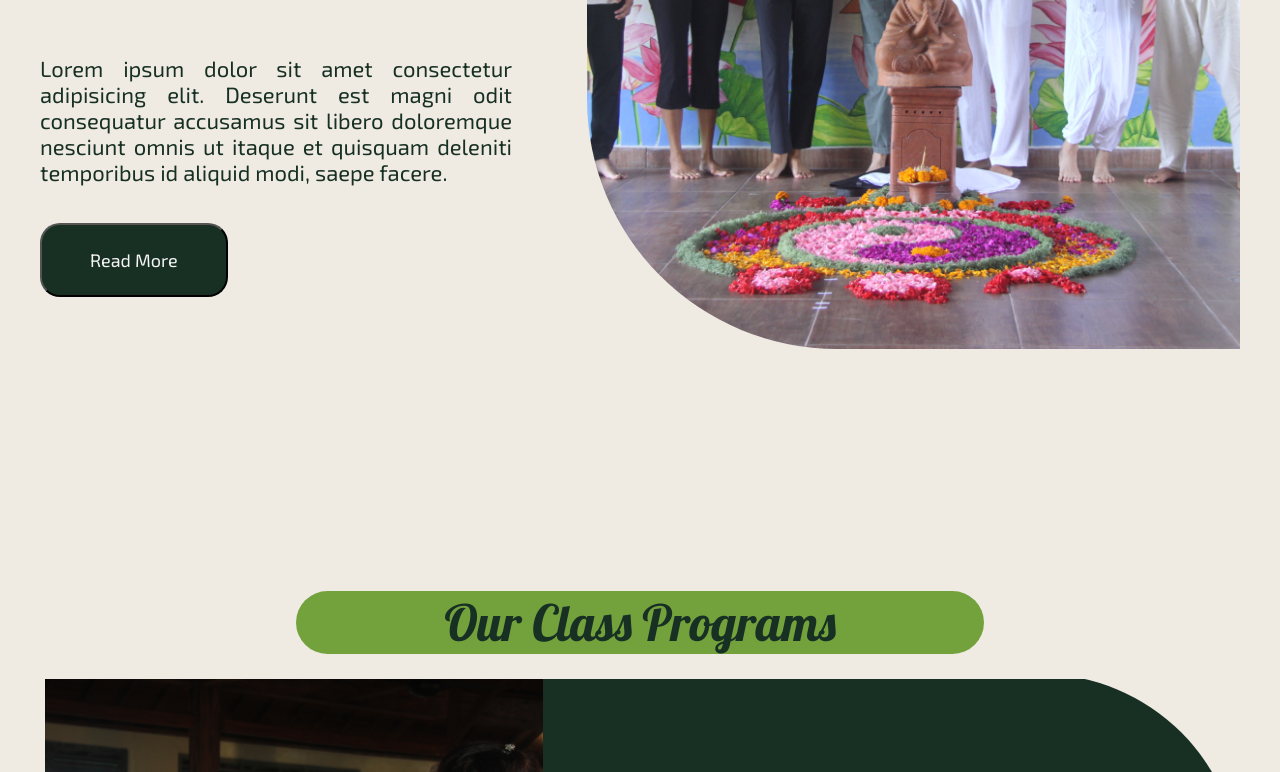
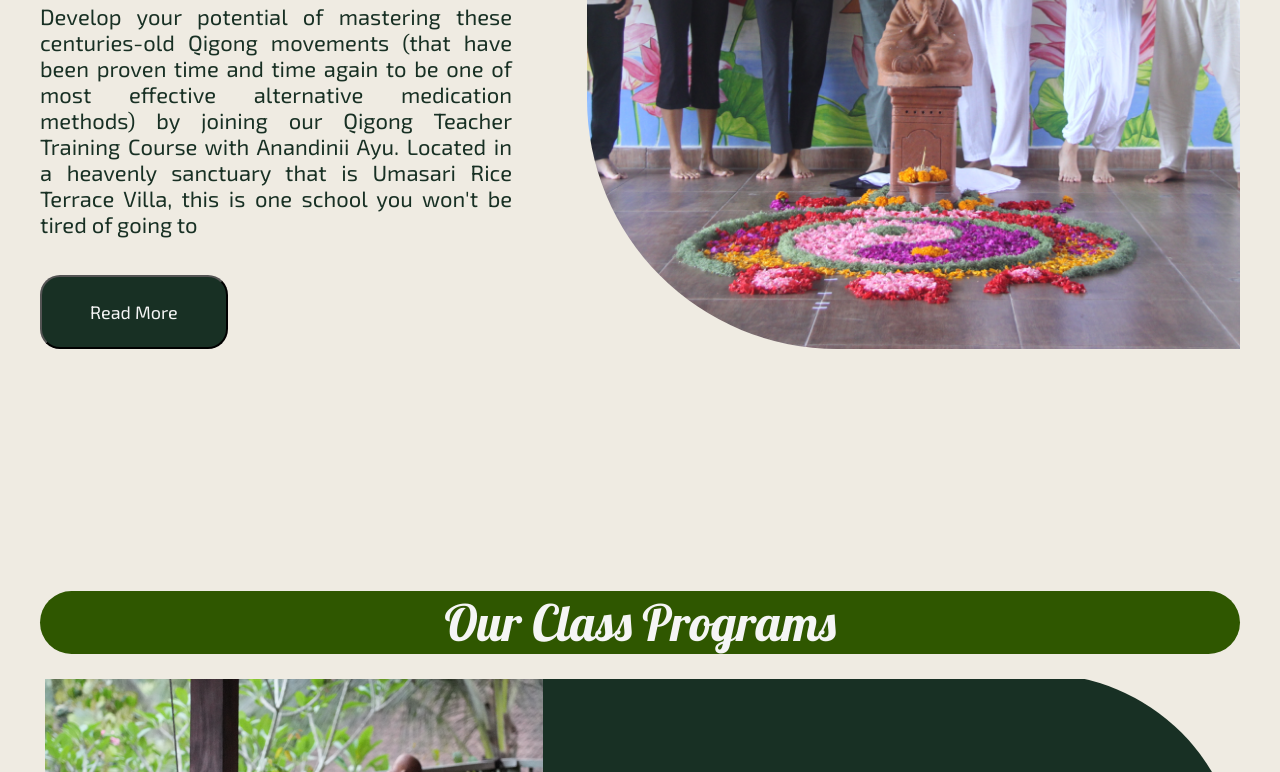
Before and after one commit to YuniaCitra6/Project1, a plain HTML site: page index.html in a window 1280 px wide. Shown: the part 525-1297 px from the top of the page. Drawn offline with Linux system fonts and the light colour scheme.

Commit message:
tambah caption real

```diff
--- a/index.html
+++ b/index.html
@@ -38,9 +38,12 @@
                         Bali Qigong Academy
                     </h2>
                     <p class="benner-desc">
-                        Lorem ipsum dolor sit amet consectetur adipisicing elit.
-                        Deserunt est magni odit consequatur accusamus sit libero doloremque nesciunt
-                        omnis ut itaque et quisquam deleniti temporibus id aliquid modi, saepe facere.
+                        Develop your potential of mastering these centuries-old
+                        Qigong movements (that have been proven time and time again
+                        to be one of most effective alternative medication methods)
+                        by joining our Qigong Teacher Training Course with Anandinii Ayu.
+                        Located in a heavenly sanctuary that is Umasari Rice Terrace Villa,
+                        this is one school you won't be tired of going to
                     </p>
 
                     <button class="button">
@@ -53,17 +56,13 @@
 
         <section class="program-section">
             <div class="container">
-                <div class="container-title">
-                    <div class="program-box">
-                        <h2 class="program-title">
-                            Our Class Programs
-                        </h2>
-                    </div>
-                </div>
+
+                <h1 class="program-title">Our Class Programs</h1>
+
                 <div class="container-class">
                     <div class="program-left">
                         <div class="class-box">
-                            <img src="Asset/Rectangle 8 .png" alt="program-imgone" class="imgleft">
+                            <img src="Asset/program-1.png" alt="program-imgone" class="imgleft">
                             <div class="class-title">
                                 <span> Online Qigong Class </span>
                                 <p>Menjaga kebugaran tubuh dan mental menjadi prioritas bagi semua orang.
@@ -80,17 +79,19 @@
                             <div class="class-title">
                                 <span> (50 hours)
                                 Intensive Training</span>
-                                <p>Pelatihan kelas ini baik untuk anda yang ingin menjadi seorang guru atau untuk meningkatkan kesehatan diri sendiri,
-                                    ini adalah kesenpatan sempurna untuk mempelajari keahlian tentang Qingong, bertemu teman baru, dan menggali potensi diri anda.
+                                <p>Pelatihan kelas ini baik untuk anda yang ingin menjadi seorang guru atau untuk
+                                    meningkatkan kesehatan diri sendiri,
+                                    ini adalah kesenpatan sempurna untuk mempelajari keahlian tentang Qingong,
+                                    bertemu teman baru, dan menggali potensi diri anda.
                                 </p>
                             </div>
-                            <img src="Asset/Rectangle 11.png" alt="program-imgtwo" class="imgright">
+                            <img src="Asset/program-2.png" alt="program-imgtwo" class="imgright">
                         </div>
                     </div>
 
                     <div class="program-left">
                         <div class="class-box">
-                            <img src="Asset/Rectangle 8 .png" alt="program-imgone" class="imgleft">
+                            <img src="Asset/program-3.png" alt="program-imgone" class="imgleft">
                             <div class="class-title">
                                 <span>Qigong Retreat</span>
                                 <p>Recharge, refresh, dan reporgram tubuh dan pikiran anda melalui acara spesial ini!
@@ -130,7 +131,7 @@
             </div>
         </section>
 
-        <section class="contact-section">
+        <section class="footer-section">
 
         </section>
 
--- a/style/galeri.css
+++ b/style/galeri.css
@@ -44,5 +44,6 @@
     font-size: 50px;
     margin-bottom: 20px;
     border-radius: 66px;
-    background-color: #73a23d;
+    background-color: #2F5700;
+    color: #f5f5f5;
 }
--- a/style/program.css
+++ b/style/program.css
@@ -2,26 +2,15 @@
     padding: 100px 0;
 }
 
-
-.container .container-title {
-    display: flex;
-    justify-content: center;
-
-}
-
-.program-box {
-    border-radius: 66px;
-    text-align: center;
-    width: 688px;
-}
-
 .program-title {
     text-align: center;
+    color: #f5f5f5;
     font-weight: 400;
     font-size: 50px;
     margin-bottom: 20px;
     border-radius: 66px;
-    background-color: #73a23d;
+    background-color: #2F5700;
+
 
 }
 
@@ -52,7 +41,7 @@
 
 .class-box p {
     color: var(--secondprimary);
-    font-size: 20px;
+    font-size: 18px;
     font-weight: 400;
     text-align: center;
 }
```
Also changed, not shown: Asset/program-1.png (added), Asset/program-2.png (added), Asset/program-3.png (added).
